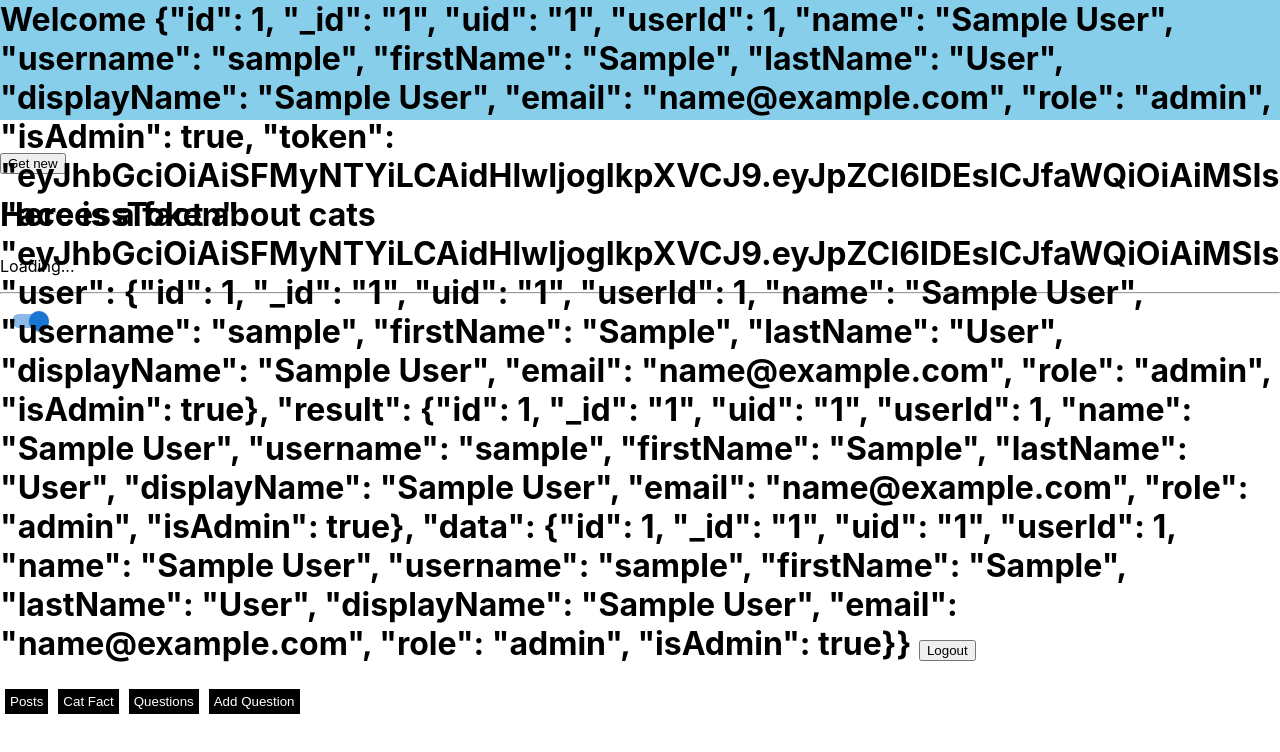
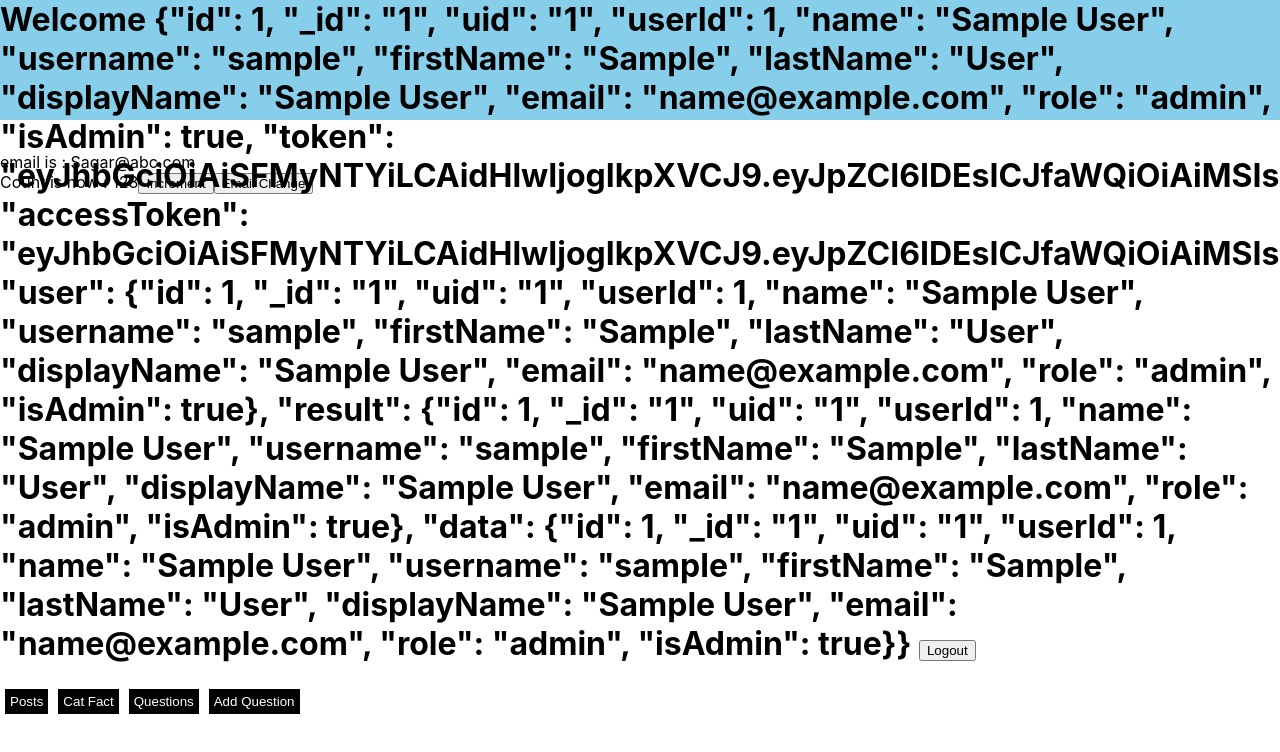
Before and after one commit to gavand-sagar/morning-fsd-front-end-react, a React (Create React App) app: page /cat-fact in a window 1280 px wide. Shown: the top 752 px of the page. Built offline with nearby package versions, Linux system fonts and the light colour scheme; sample sign-in values are in the browser's storage.

Commit message:
redux implemention

```diff
--- a/package.json
+++ b/package.json
@@ -7,11 +7,13 @@
     "@emotion/styled": "^11.10.4",
     "@mui/lab": "^5.0.0-alpha.103",
     "@mui/material": "^5.10.9",
+    "@reduxjs/toolkit": "^1.9.0",
     "@testing-library/jest-dom": "^5.16.5",
     "@testing-library/react": "^13.4.0",
     "@testing-library/user-event": "^13.5.0",
     "react": "^18.2.0",
     "react-dom": "^18.2.0",
+    "react-redux": "^8.0.5",
     "react-router-dom": "^6.4.2",
     "react-scripts": "5.0.1",
     "web-vitals": "^2.1.4"
--- a/src/Pages/CatFact/CatFacts.js
+++ b/src/Pages/CatFact/CatFacts.js
@@ -2,9 +2,16 @@ import React, { useState } from 'react'
 import { Switch } from '@mui/material'
 import Header from '../../Shared/Components/Header'
 import { customGet } from '../../Utilitites/custom-fetch'
+import { useDispatch, useSelector } from 'react-redux'
+import { increment,incrementByAmount,changeEmail } from '../../counterSlice'
+
 export default function CatFacts() {
+    const dispatch = useDispatch()
+
     const [fact, setFact] = useState('Loading...')
 
+    const count = useSelector((state) => state.counter.value)
+    const email = useSelector((state)=>state.counter.email)
 
     function loadAFact() {
 
@@ -14,16 +21,32 @@ export default function CatFacts() {
             })
     }
 
+    function changeEmailLocal(){
+        dispatch(changeEmail("John@pqr.com"))
+    }
+
+    function incrementValue(){
+        dispatch(incrementByAmount(5))
+    }
+
     return (
         <div>
             <Header />
 
-            <button onClick={loadAFact}>Get new</button>
+            email is : {email}
+            <br></br>
+
+            Count is now : <span>{count}</span>
+
+            <button onClick={incrementValue}>Increment</button>
+            <button onClick={changeEmailLocal}>Email Change</button>
+
+            {/* <button onClick={loadAFact}>Get new</button>
             <h1>Here is a fact about cats</h1>
             <p>{fact}</p>
 
             <hr></hr>
-            <Switch defaultChecked />
+            <Switch defaultChecked /> */}
         </div>
     )
 }
--- a/src/Pages/Questions/Questions.js
+++ b/src/Pages/Questions/Questions.js
@@ -1,12 +1,17 @@
 import React from 'react'
 import Header from '../../Shared/Components/Header'
 import PortalsUsername from '../../PortalsUsername'
+import { useSelector } from 'react-redux'
 export default function Questions() {
+  const count = useSelector((state) => state.counter.value)
+
   return (
     <div>
         <Header />
         <PortalsUsername>Sagar</PortalsUsername>
         Questions
+
+       the global counter is now : {count}
         </div>
   )
 }
--- /dev/null
+++ b/src/counterSlice.js
@@ -0,0 +1,34 @@
+import { createSlice } from '@reduxjs/toolkit'
+
+const initialState = {
+  value: 123,
+  email:"Sagar@abc.com"
+}
+
+export const counterSlice = createSlice({
+  name: 'counter',
+  initialState,
+  reducers: {
+    increment: (state) => {
+      // Redux Toolkit allows us to write "mutating" logic in reducers. It
+      // doesn't actually mutate the state because it uses the Immer library,
+      // which detects changes to a "draft state" and produces a brand new
+      // immutable state based off those changes
+      state.value += 1
+    },
+    decrement: (state) => {
+      state.value -= 1
+    },
+    incrementByAmount: (state, action) => {
+      state.value += action.payload
+    },
+    changeEmail: (state,action)=>{
+        state.email = action.payload
+    }
+  },
+})
+
+// Action creators are generated for each case reducer function
+export const { increment, decrement, incrementByAmount,changeEmail } = counterSlice.actions
+
+export default counterSlice.reducer
--- a/src/index.js
+++ b/src/index.js
@@ -1,15 +1,18 @@
-import React from 'react';
-import ReactDOM from 'react-dom/client';
-import './index.css';
-import App from './App';
-import reportWebVitals from './reportWebVitals';
-import { BrowserRouter } from 'react-router-dom';
-
-const root = ReactDOM.createRoot(document.getElementById('root'));
+import React from "react";
+import ReactDOM from "react-dom/client";
+import "./index.css";
+import App from "./App";
+import reportWebVitals from "./reportWebVitals";
+import { BrowserRouter } from "react-router-dom";
+import { Provider } from "react-redux";
+import { store } from "./store";
+const root = ReactDOM.createRoot(document.getElementById("root"));
 root.render(
-  <BrowserRouter>
-    <App />
-  </BrowserRouter>
+  <Provider store={store}>
+    <BrowserRouter>
+      <App />
+    </BrowserRouter>
+  </Provider>
 );
 
 // If you want to start measuring performance in your app, pass a function
--- /dev/null
+++ b/src/store.js
@@ -0,0 +1,8 @@
+import { configureStore } from "@reduxjs/toolkit";
+import counterReducer from "./counterSlice.js";
+
+export const store = configureStore({
+  reducer: {
+    counter: counterReducer,
+  },
+});
```
Also changed, not shown: 1 other file (tests, documents, lock files or other folders).
